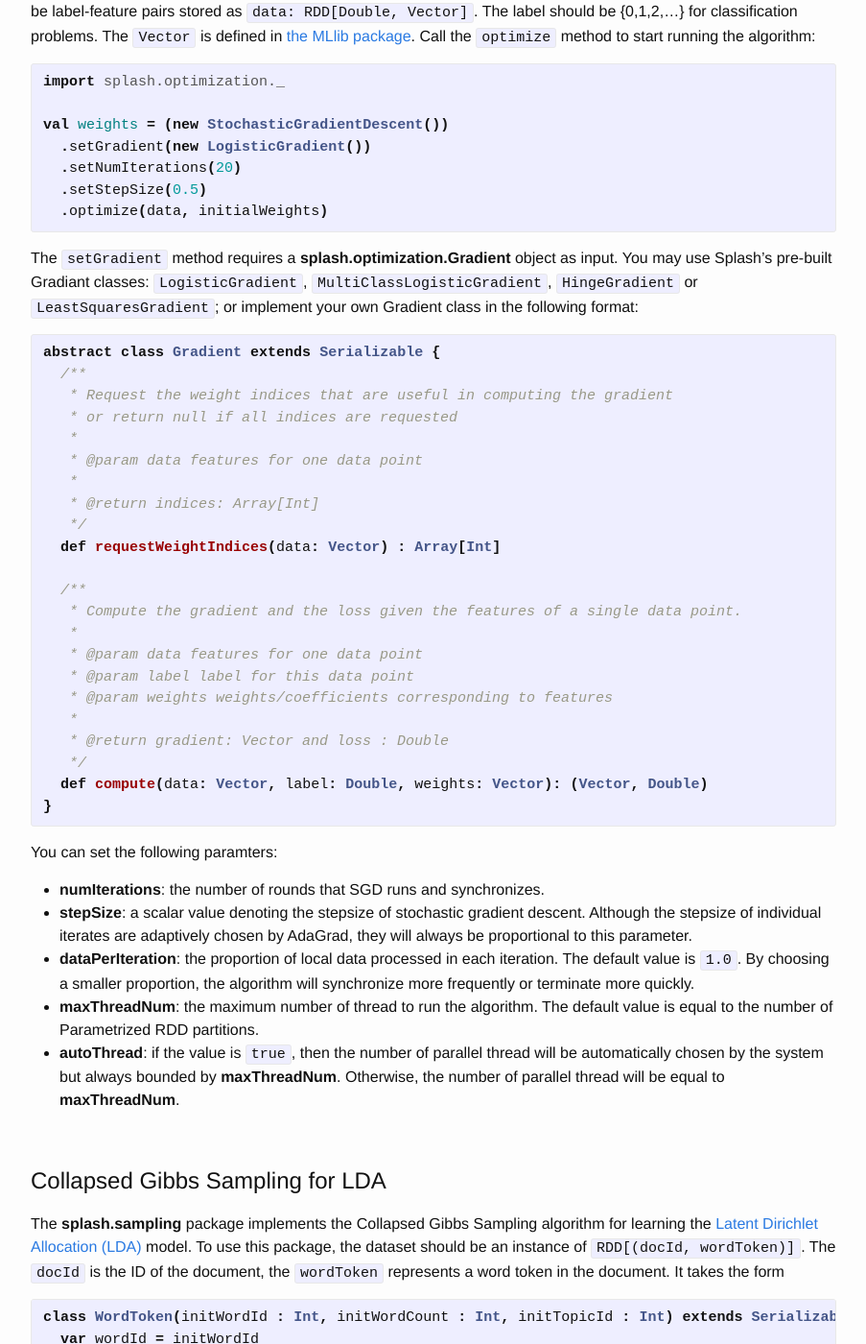
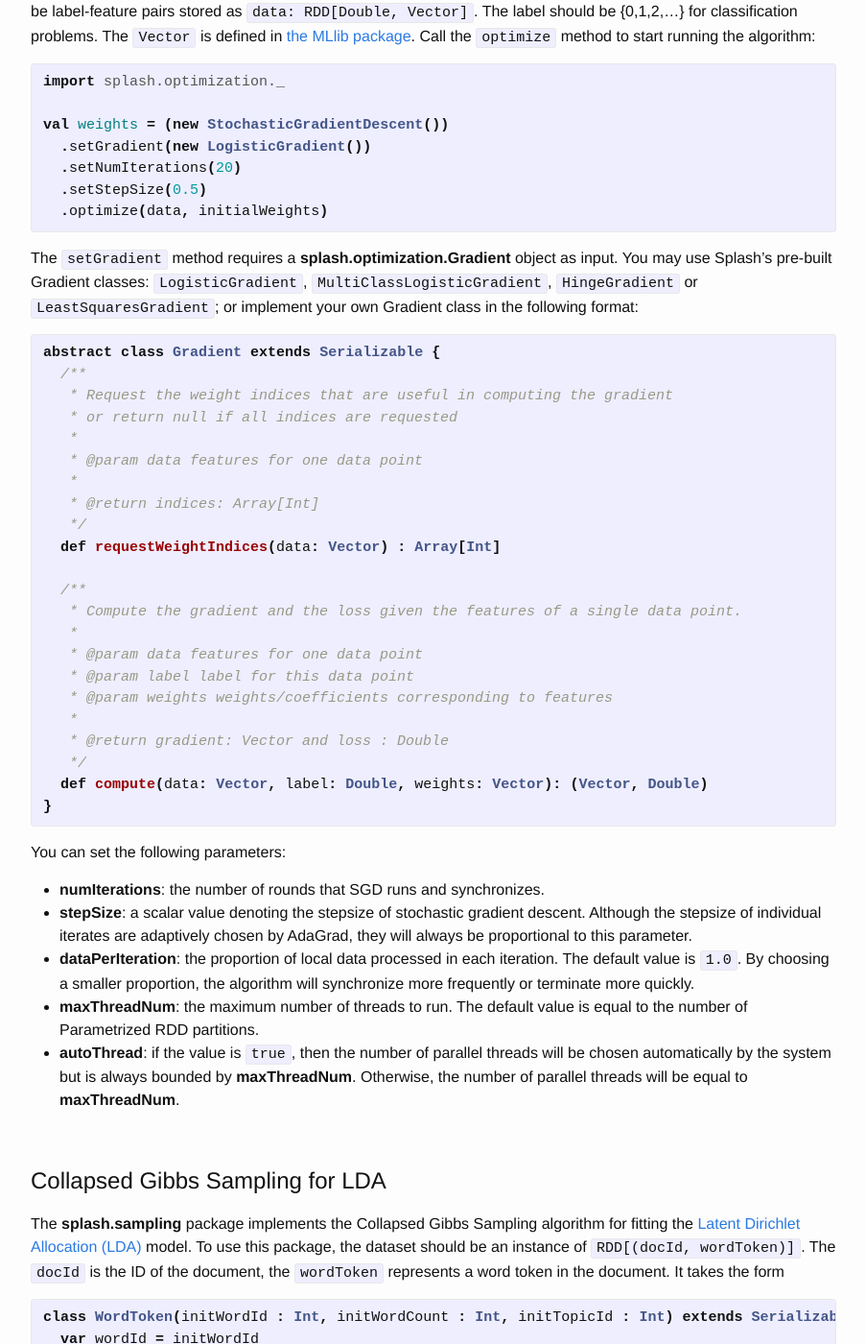
Before and after one commit to zhangyuc/splash, a Jekyll site: the page built from package.md, in a window 1280 px wide and 1400 px high, scrolled down 341 px. Shown: the whole window at 96% size, without its empty margins (188-1091 px from the left). Built offline with Jekyll 4.4.1, drawn with Linux system fonts in a browser that asks for light colours; some of the changed text lies outside the part shown.

Commit message:
typos
typos

```diff
--- a/package.md
+++ b/package.md
@@ -26,7 +26,7 @@ val weights = (new StochasticGradientDescent())
 
 {% endhighlight %}
 
-The `setGradient` method requires a **splash.optimization.Gradient** object as input. You may use Splash's pre-built Gradiant classes: `LogisticGradient`, `MultiClassLogisticGradient`, `HingeGradient` or `LeastSquaresGradient`; or implement your own Gradient class in the following format:
+The `setGradient` method requires a **splash.optimization.Gradient** object as input. You may use Splash's pre-built Gradient classes: `LogisticGradient`, `MultiClassLogisticGradient`, `HingeGradient` or `LeastSquaresGradient`; or implement your own Gradient class in the following format:
 
 {% highlight scala %}
 
@@ -55,19 +55,19 @@ abstract class Gradient extends Serializable {
 
 {% endhighlight %}
 
-You can set the following paramters:
+You can set the following parameters:
 
 - **numIterations**: the number of rounds that SGD runs and synchronizes.
 - **stepSize**: a scalar value denoting the stepsize of stochastic gradient descent. Although the stepsize of individual iterates are adaptively chosen by AdaGrad, they will always be proportional to this parameter.
 - **dataPerIteration**: the proportion of local data processed in each iteration. The default value is `1.0`. By choosing a smaller proportion, the algorithm will synchronize more frequently or terminate more quickly.
-- **maxThreadNum**: the maximum number of thread to run the algorithm. The default value is equal to the number of Parametrized RDD partitions.
-- **autoThread**: if the value is `true`, then the number of parallel thread will be automatically chosen by the system but always bounded by **maxThreadNum**. Otherwise, the number of parallel thread will be equal to **maxThreadNum**.
+- **maxThreadNum**: the maximum number of threads to run. The default value is equal to the number of Parametrized RDD partitions.
+- **autoThread**: if the value is `true`, then the number of parallel threads will be chosen automatically by the system but is always bounded by **maxThreadNum**. Otherwise, the number of parallel threads will be equal to **maxThreadNum**.
 
 <br>
 
 # Collapsed Gibbs Sampling for LDA
 
-The **splash.sampling** package implements the Collapsed Gibbs Sampling algorithm for learning the [Latent Dirichlet Allocation (LDA)](http://en.wikipedia.org/wiki/Latent_Dirichlet_allocation) model. To use this package, the dataset should be an instance of `RDD[(docId, wordToken)]`. The `docId` is the ID of the document, the `wordToken` represents a word token in the document. It takes the form
+The **splash.sampling** package implements the Collapsed Gibbs Sampling algorithm for fitting the [Latent Dirichlet Allocation (LDA)](http://en.wikipedia.org/wiki/Latent_Dirichlet_allocation) model. To use this package, the dataset should be an instance of `RDD[(docId, wordToken)]`. The `docId` is the ID of the document, the `wordToken` represents a word token in the document. It takes the form
 
 {% highlight scala %}
 
```
Also changed, not shown: other parts of package.md (+2 -2 lines), about.md (+1 -1 lines).
